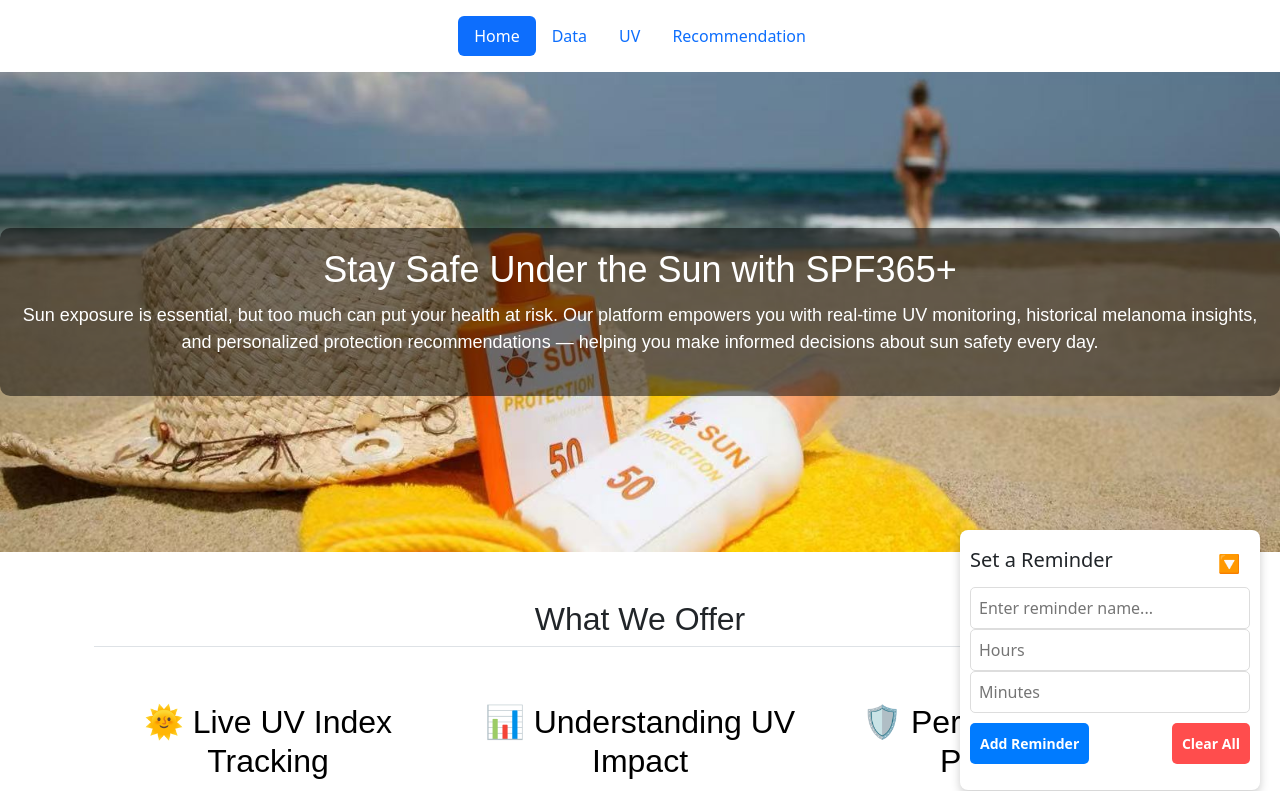
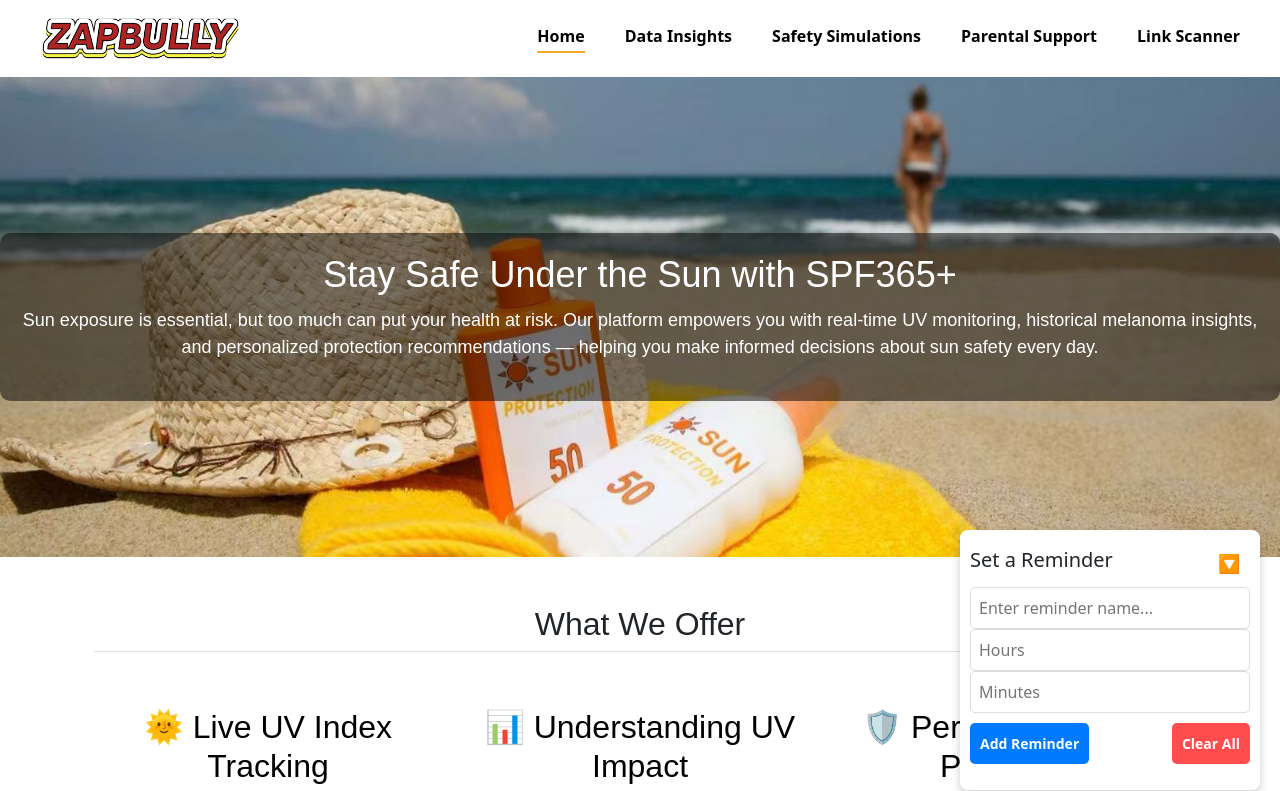
Before and after one commit to YiyangF/FOSTERING-DIGITAL-CITIZENSHIP, a Vue app in the folder frontend/sun_protection/: page / in a window 1280 px wide. Shown: the top 791 px of the page. Built offline with nearby package versions, Linux system fonts and the light colour scheme.

Commit message:
Website logo and navigation bar of homepage

```diff
--- a/frontend/sun_protection/src/components/BHeader.vue
+++ b/frontend/sun_protection/src/components/BHeader.vue
@@ -2,61 +2,79 @@
 </script>
 
 <template>
-  <!-- Using Bootstrap's Header template (starter code) -->
-  <!-- https://getbootstrap.com/docs/5.0/examples/headers/ -->
-  <div class="container">
-    <header class="d-flex justify-content-center py-3">
-      <ul class="nav nav-pills">
-        <li class="nav-item">
-          <router-link to="/" class="nav-link" active-class="active" aria-current="page">Home</router-link>
-        </li>
-        <li class="nav-item">
-          <router-link to="/about" class="nav-link" active-class="active">Data</router-link>
-        </li>
-        <li class="nav-item">
-          <router-link to="/uv" class="nav-link" active-class="active">UV</router-link>
-        </li>
-        <li class="nav-item">
-          <router-link to="/recommend" class="nav-link" active-class="active">Recommendation</router-link>
-        </li>
-      </ul>
-    </header>
-  </div>
+  <header class="nav-wrapper">
+    <div class="logo-box">
+      <!-- <img src="@/assets/logo.png" alt="zapbully-Logo" class="logo-img" /> -->
+      <router-link to="/" exact-active-class="active-link">
+      <img src="@/assets/logo.png" alt="zapbully-Logo" class="logo-img" />
+      </router-link>
+    </div>
+  <nav class="custom-nav">
+      <router-link to="/" exact-active-class="active-link" class="nav-item-link">Home</router-link>
+      <router-link to="/data-insights" exact-active-class="active-link" class="nav-item-link">Data Insights</router-link>
+      <router-link to="/safety-simulations" exact-active-class="active-link" class="nav-item-link">Safety Simulations</router-link>
+      <router-link to="/parental-support" exact-active-class="active-link" class="nav-item-link">Parental Support</router-link>
+      <router-link to="/link-scanner" exact-active-class="active-link" class="nav-item-link">Link Scanner</router-link>
+  </nav>
+</header>
 </template>
 
 <style scoped>
-.b-example-divider {
-  height: 3rem;
-  background-color: rgba(0, 0, 0, 0.1);
-  border: solid rgba(0, 0, 0, 0.15);
-  border-width: 1px 0;
-  box-shadow:
-    inset 0 0.5em 1.5em rgba(0, 0, 0, 0.1),
-    inset 0 0.125em 0.5em rgba(0, 0, 0, 0.15);
+.nav-wrapper {
+  /* float: right; */
+  display: flex;
+  justify-content: space-between;
+  width: 28000px;
+  align-items: center;
+  padding: 16px 40px;
+  background-color: white;
+  /* border-bottom: 1px solid #eee; */
 }
 
-.form-control-dark {
-  color: #fff;
-  background-color: var(--bs-dark);
-  border-color: var(--bs-gray);
-}
-.form-control-dark:focus {
-  color: #fff;
-  background-color: var(--bs-dark);
-  border-color: #fff;
-  box-shadow: 0 0 0 0.25rem rgba(255, 255, 255, 0.25);
+.logo-box {
+  margin-right: 100px;
+  /* flex: 0 0 auto; */
+  display: flex;
+  align-items: center;
 }
 
-.bi {
-  vertical-align: -0.125em;
-  fill: currentColor;
+.logo-img {
+  height: 45px;
+  object-fit: contain;
 }
 
-.text-small {
-  font-size: 85%;
+.custom-nav {
+  display: flex;
+  gap: 40px;
+  font-size: 16px;
+  font-weight: 600;
 }
 
-.dropdown-toggle {
-  outline: 0;
+.nav-item-link {
+  position: relative;
+  color: #000;
+  text-decoration: none;
+  padding-bottom: 5px;
+  transition: all 0.2s ease-in-out;
 }
+
+.nav-item-link::after {
+  content: '';
+  position: absolute;
+  width: 0%;
+  height: 2px;
+  bottom: 0;
+  left: 0;
+  background-color: #f9a825;
+  transition: width 0.3s ease-in-out;
+}
+
+.nav-item-link:hover::after,
+.active-link::after {
+  width: 100%;
+}
+
+
+
+
 </style>
```
Also changed, not shown: frontend/sun_protection/src/assets/logo.png (added).
